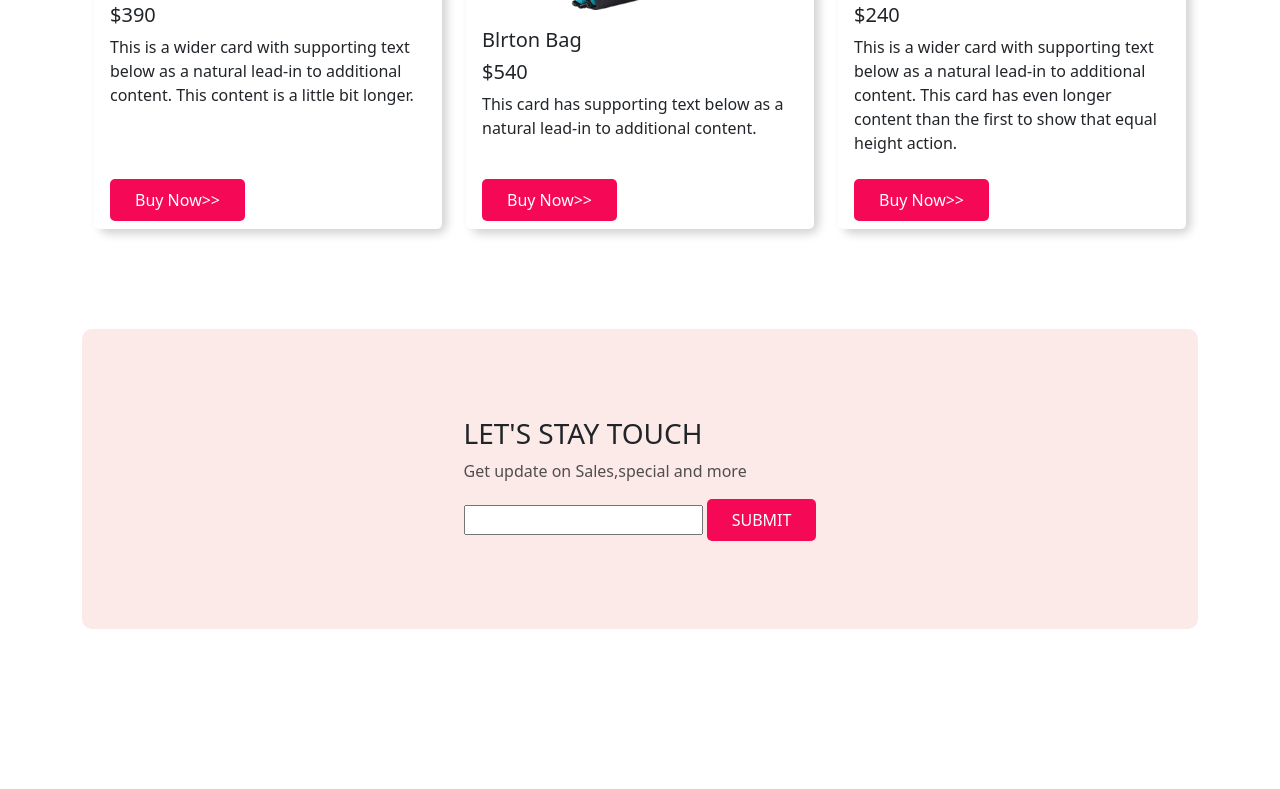
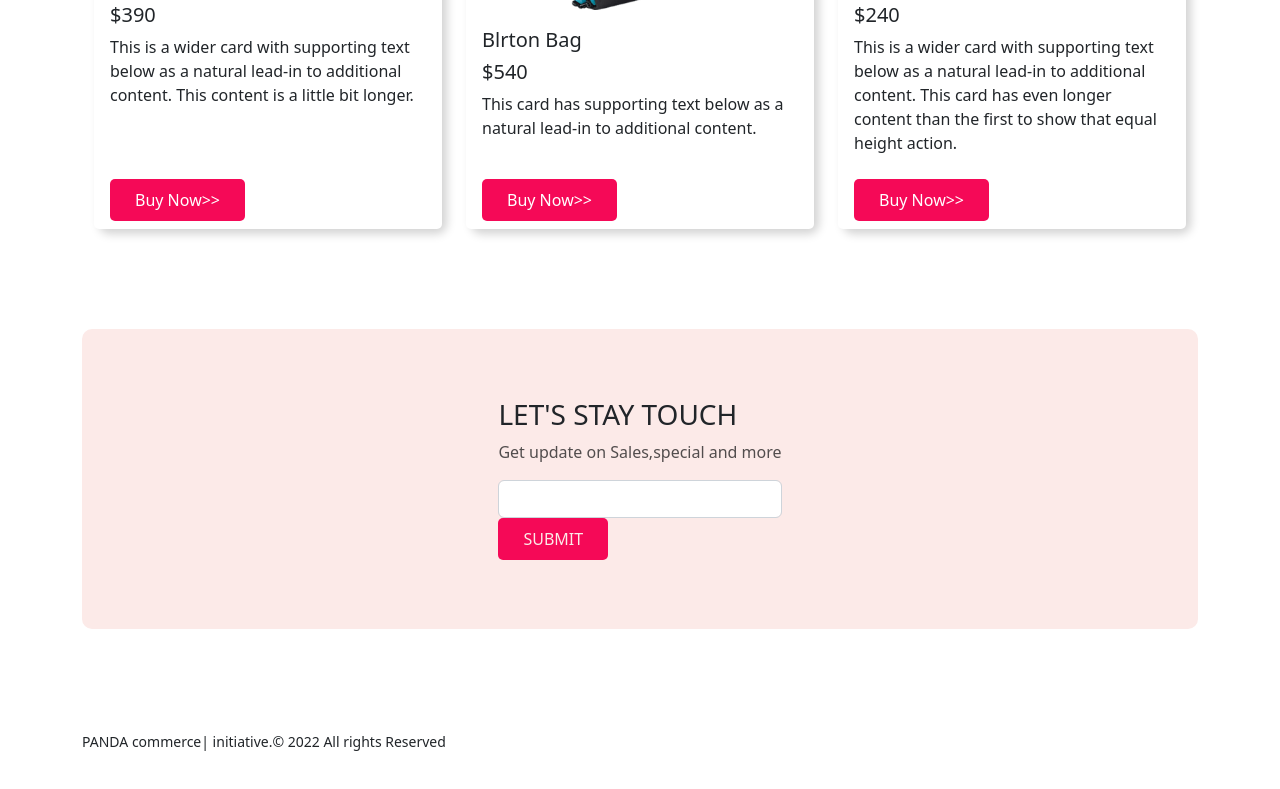
Before and after one commit to mubashirbappi5/panda, a plain HTML site: page index.html in a window 1280 px wide. Shown: the part 2080-2869 px from the top of the page. Before the commit the page ends 2809 px from the top, so only its background shows below. Drawn offline with nearby package versions, Linux system fonts and the light colour scheme.

Commit message:
panda done

```diff
--- a/index.html
+++ b/index.html
@@ -232,15 +232,15 @@
       <div>
       <h3>LET'S STAY TOUCH</h3>
       <p class="get">Get update on Sales,special and more</p>
-      <input  class="form-
-      control"type="email">
-      <button class="mi-button">SUBMIT</button>
+      <input  class="form-control"type="email">
+      <button class="mi-button"> <a href="#" class="link"> SUBMIT </a></button>
       </div>
      </div>
 
 
-
-
+<footer>
+  <small class="copy">PANDA commerce| initiative.© 2022 All rights Reserved</small>
+</footer>
 
 
 
--- a/style.css
+++ b/style.css
@@ -59,3 +59,14 @@
 .get{
     color:rgb(82, 77, 77);
 }
+.copy{
+    text-align: center;
+}
+.link{
+    text-decoration: none;
+    color: #fceae8;
+
+}
+.link:hover{
+    color: black;
+}
```
